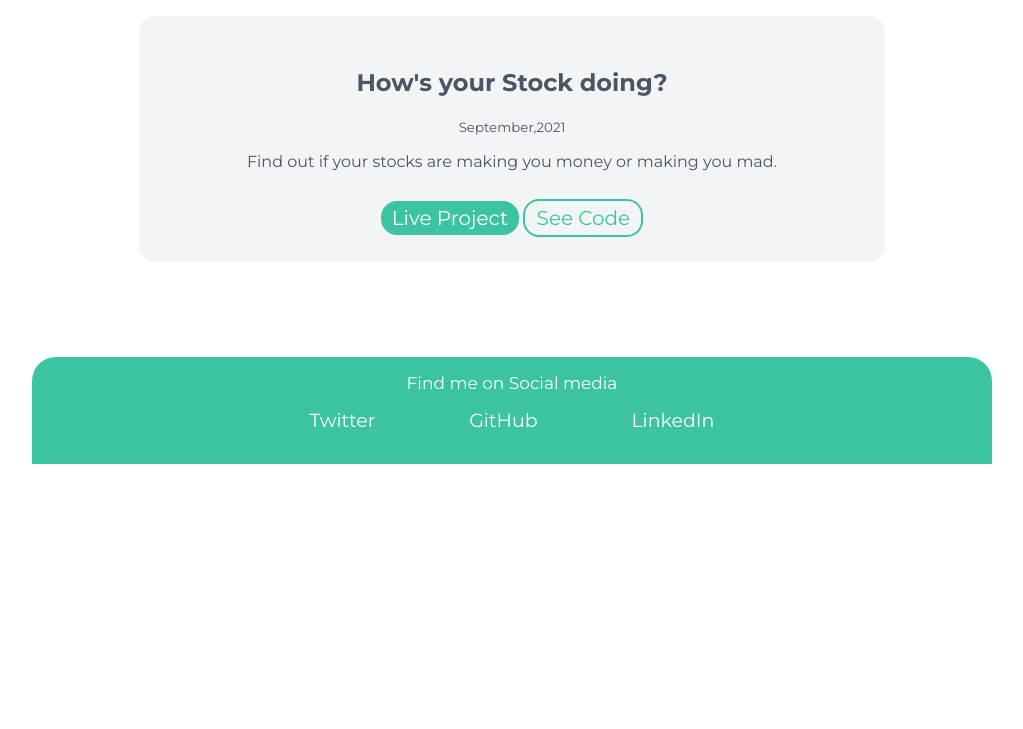
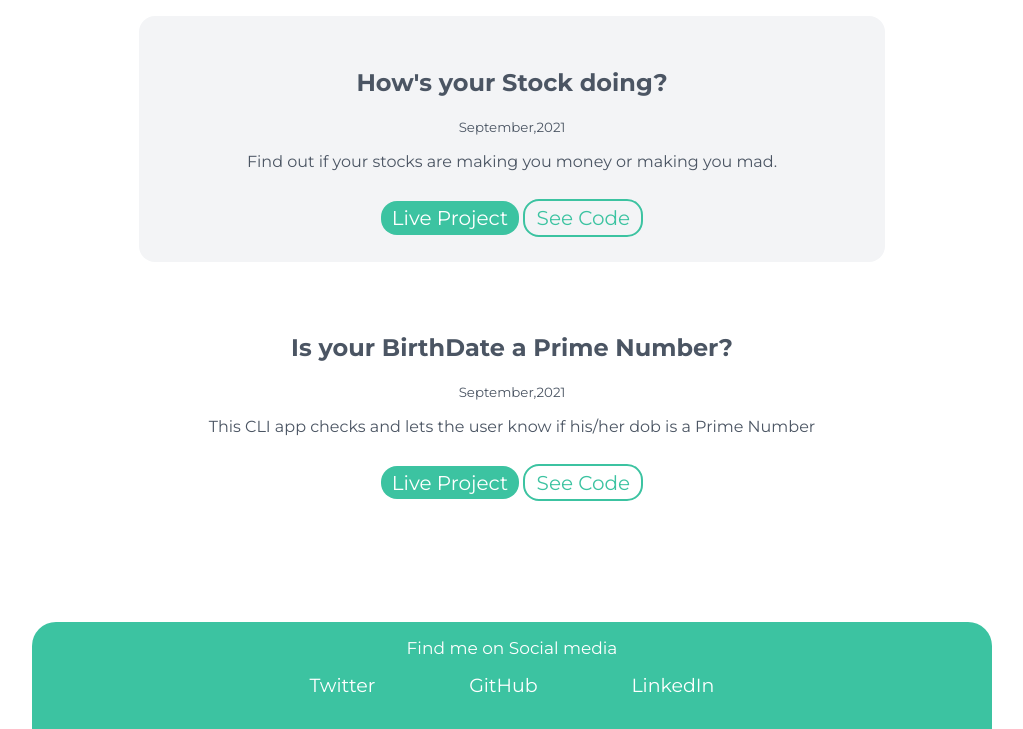
Before and after one commit to sruj01/srujan-mark5, a plain HTML site: page projects.html in a window 1280 px wide. Shown: the part 3188-3917 px from the top of the page, without its empty margins (128-1151 px from the left). Before the commit the page ends 3652 px from the top, so only its background shows below. Drawn offline with Linux system fonts and the light colour scheme.

Commit message:
added new project

```diff
--- a/projects.html
+++ b/projects.html
@@ -128,6 +128,15 @@
  <a class="link primary-link"href="https://srujan-mark14.netlify.app/">Live Project</a>
  <a class="link secondary-link" style="color: var(--primary-color)" href="https://github.com/sruj01/srujan-mark14">See Code</a>
 </section>
+<br>
+<section class="section">
+  <h2 class="font-color"> Is your BirthDate a Prime Number?</h2>
+  <p class="font-color"> <small>September,2021</small></p>
+  <p class="font-color"> This CLI app checks and lets the user know if his/her dob is a Prime Number</p>
+  <br>
+  <a class="link primary-link"href="https://replit.com/@SrujanAshok/prime-number-check?embed=1&submit=1#index.js">Live Project</a>
+  <a class="link secondary-link" style="color: var(--primary-color)" href="https://github.com/sruj01/prime-number-check">See Code</a>
+</section>
    </div>
 
       <br><br><br><br><br>
```
